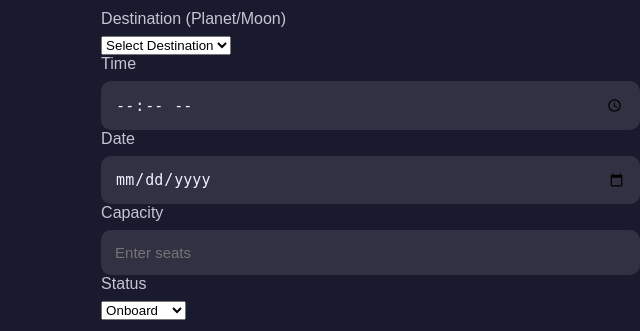
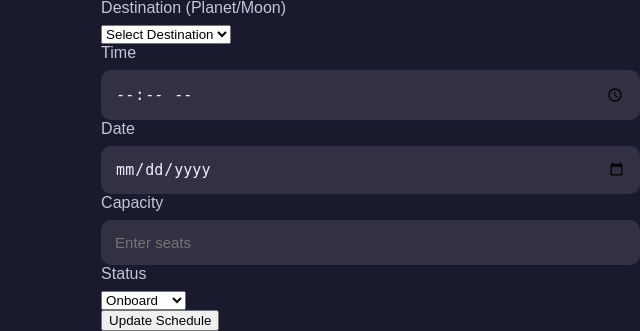
Before and after one commit to tianjose09/AD-Finals-Project, a PHP site: page /pages/adminpage/admin.php in a window 1280 px wide. Shown: the part 1167-1498 px from the top of the page, without its empty margins (640-1280 px from the left). Run offline with PHP 8.4, Linux system fonts and the light colour scheme.

Commit message:
feat(admin): add submit button to update flight schedule outside form container

```diff
--- a/pages/adminpage/admin.php
+++ b/pages/adminpage/admin.php
@@ -165,3 +165,8 @@
                     </div>
                 </div>
             </div>
+            <!-- Submit Button OUTSIDE the rounded box -->
+            <div class="submit-container">
+                <button type="submit" class="submit-btn">Update Schedule</button>
+            </div>
+        </form>
```
